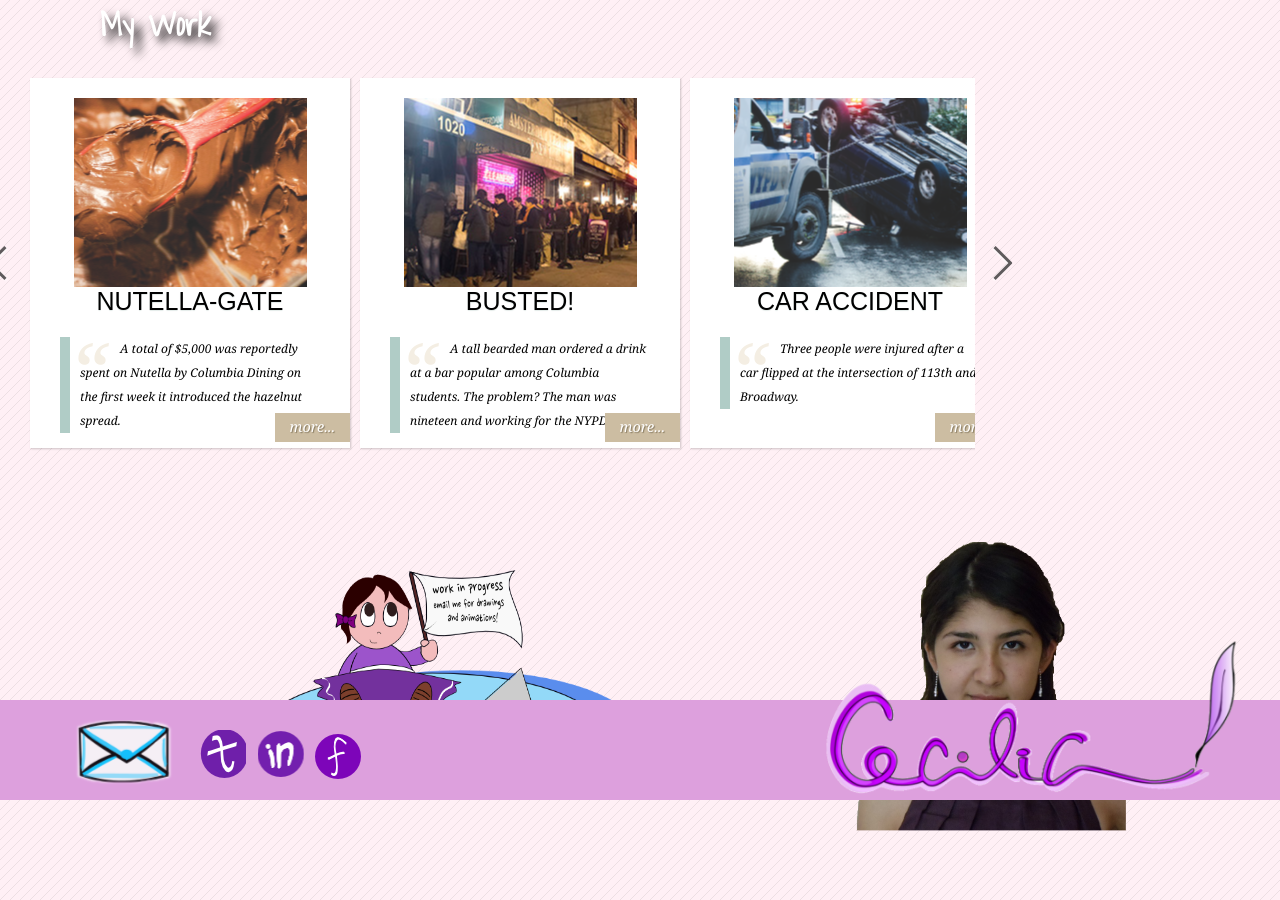
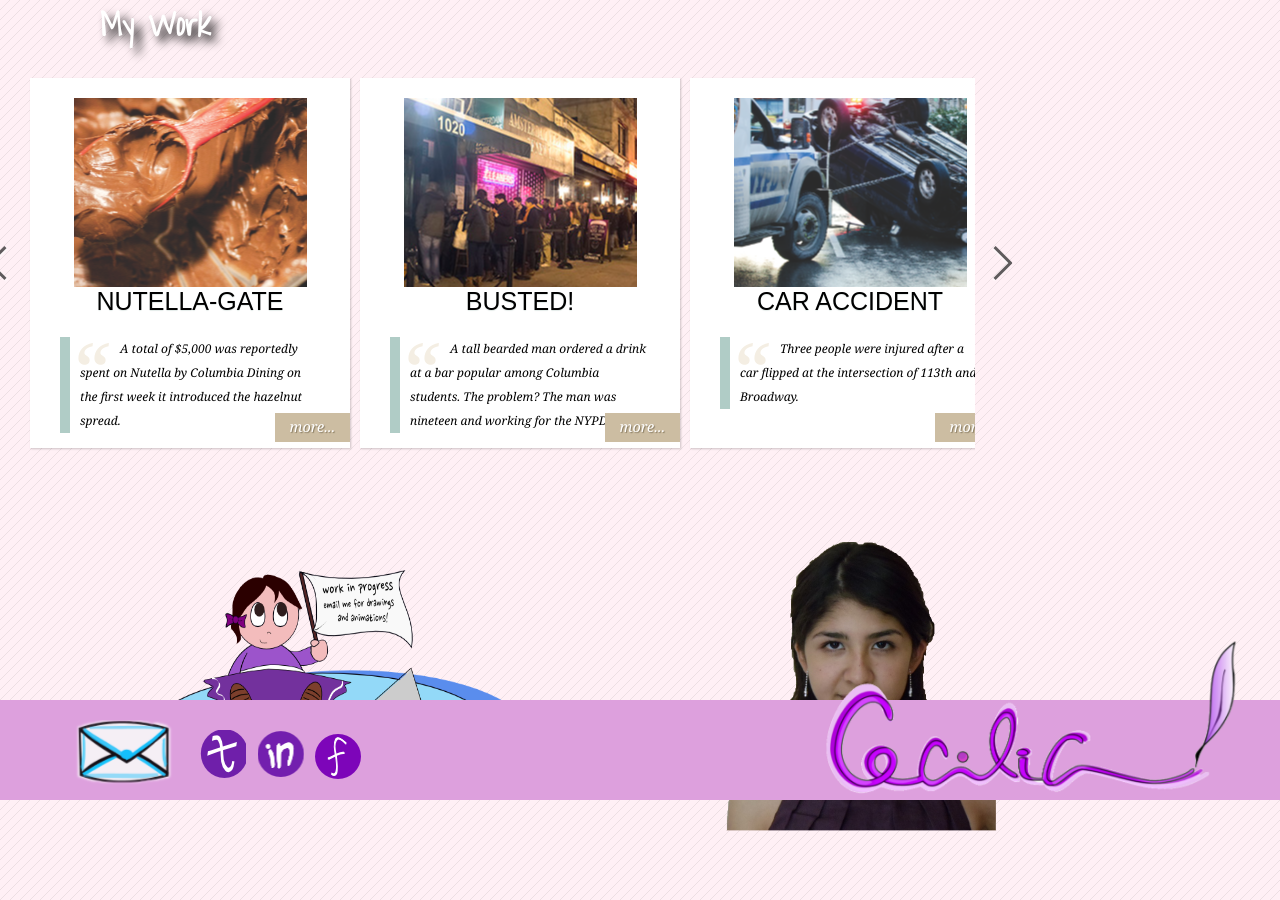
Before and after one commit to flannelcat/kcecireyes.github.com, a plain HTML site: page Portfolio/portfolio.html in a window 1280 px wide. Drawn offline with nearby package versions, Linux system fonts and the light colour scheme; a web font is replaced by a local one.

Commit message:
One last commit for now!

```diff
--- a/Portfolio/portfolio.html
+++ b/Portfolio/portfolio.html
@@ -61,7 +61,7 @@
     	bottom: 100px;
     	position: absolute;
     	height: 230px;
-    	left: 260px;
+    	left: 150px;
     }
     a {
     	text-decoration: none;
@@ -85,7 +85,7 @@
 		width: 280px;
 		height: 294.1px;
     	position: absolute;
-    	left: 850px;
+    	left: 720px;
     	bottom: 69px;
        }
 
```
Also changed, not shown: 1 other file.
